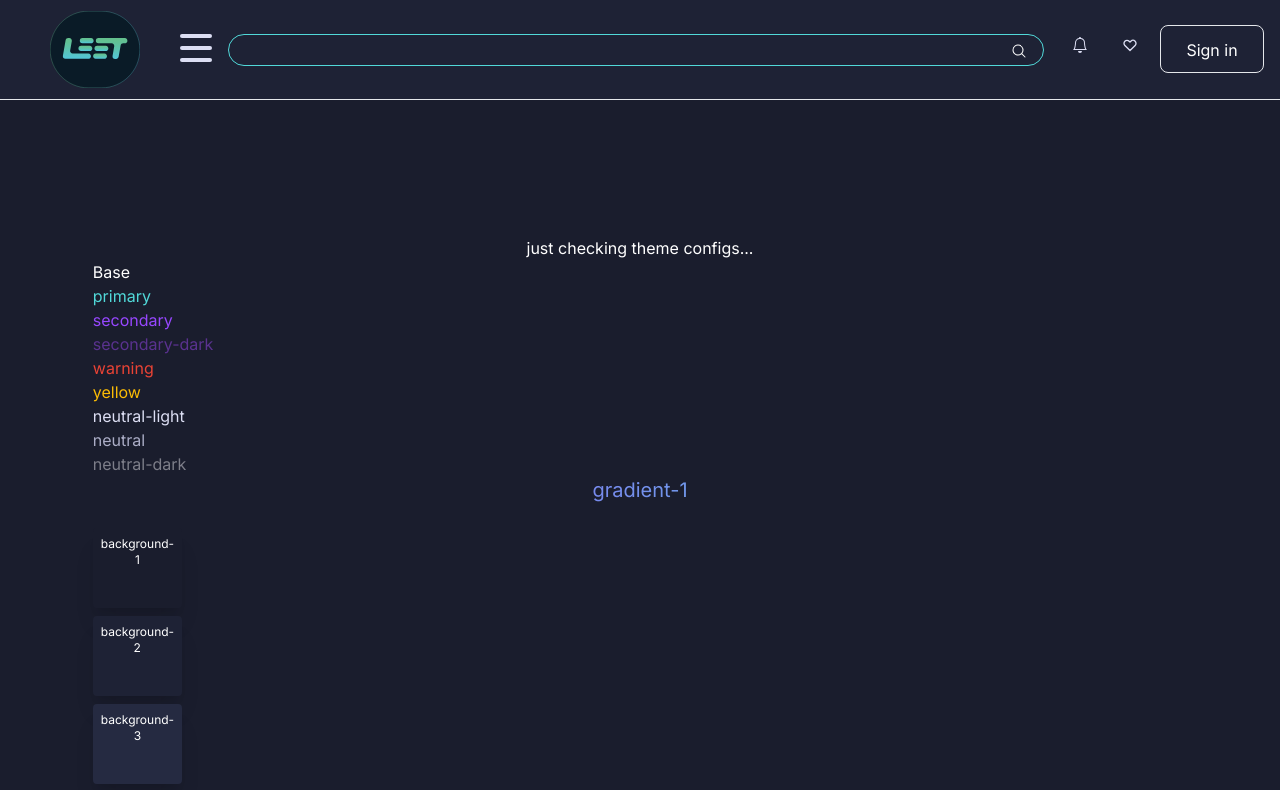
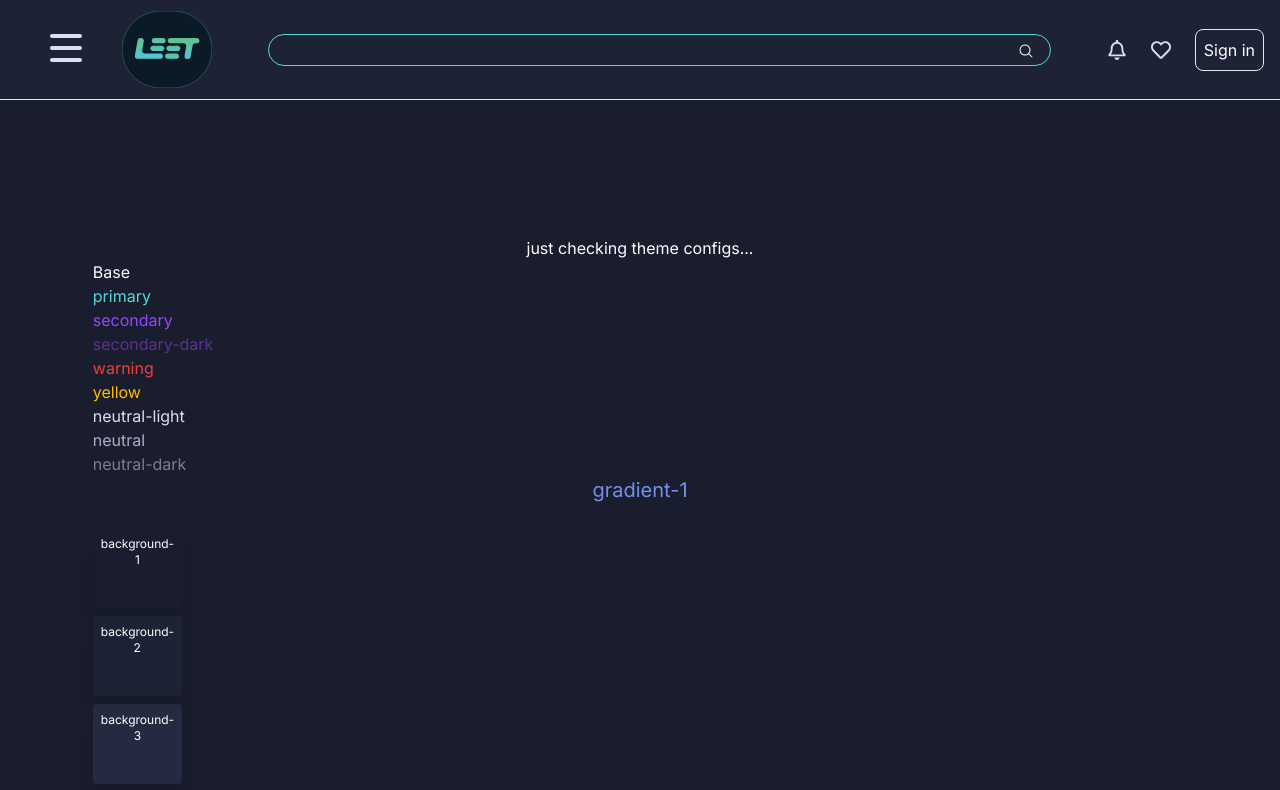
Before and after one commit to aya-fed/leet-marketplace, a React (Vite) app: page / in a window 1280 px wide. Shown: the top 790 px of the page. Built offline with nearby package versions, Linux system fonts and the light colour scheme.

Commit message:
Create sign in button

```diff
--- a/src/components/Header.jsx
+++ b/src/components/Header.jsx
@@ -7,6 +7,7 @@
 import Logo from "../assets/Leet-Logo.svg"
 import WishlistIcon from "./ui/WishlistIcon";
 import NotificationIcon from "./ui/NotificationIcon";
+import Button from "./ui/Button"
 
 const Header = () => {
 
@@ -20,28 +21,28 @@
 
   return (
     <div className="absolute top-0 left-0">
-      <div className="w-full h-[100px] px-4 bg-background-2 z-[199] fixed flex place-items-center border-b gap-4">
+      <div className="w-full h-[100px] px-4 bg-background-2 z-[199] fixed flex items-center border-b gap-4">
 
         <div className="flex items-center">
           <div className="h-6 w-[34px] bg-gradient-2" ></div>
-          {/* Leet logo */}
-          <div className="mr-10 w-[90px] h-[77px]"><img src={Logo} /></div>
           {/* hamburger menu */}
-          <div className="flex-col flex-nowrap justify-around w-8 h-8 z-10 text-background-4 cursor-pointer" onClick={handleToggle}>
+          <div className="flex-col flex-nowrap justify-around w-8 h-8 z-10 mr-10 text-background-4 cursor-pointer" onClick={handleToggle}>
             <div className="w-8 h-1 rounded-lg bg-neutral-light origin-top-left mb-2"></div>
             <div className="w-8 h-1 rounded-lg bg-neutral-light origin-top-left mb-2"></div>
             <div className="w-8 h-1 rounded-lg bg-neutral-light origin-top-left mb-2"></div>
           </div>
+          {/* Leet logo */}
+          <div className="mr-10 w-[90px] h-[77px]"><img src={Logo} /></div>
         </div>
 
         {/* search bar */}
-        <div className="h-8 w-[1008px] rounded-3xl bg-background-2 border border-primary  justify-center"><HiMagnifyingGlass className="className='text-neutral-light float-right mt-2 mx-4"/></div>
+        <div className="h-8 w-full rounded-3xl mr-10 bg-background-2 border border-primary justify-center"><HiMagnifyingGlass className="className='text-neutral-light float-right mt-2 mx-4"/></div>
 
         {/* wishlist/notification icons and sign in/account button */}
-        <div className="flex ">
-          <div className="hidden h-[50px] w-[50px] md:block p-3"><NotificationIcon /></div>
-          <div className="hidden h-[50px] w-[50px] md:block p-3"><WishlistIcon /></div>
-          <div className="hidden h-[48px] w-[104px] md:block border rounded-lg p-3">Sign in</div>
+        <div className="flex items-center gap-6">
+          <div className="hidden md:block"><NotificationIcon size={20} /></div>
+          <div className="hidden md:block"><WishlistIcon size={20}/></div>
+          <div className="hidden md:block border items-center rounded-lg w-max p-2"><Button /></div>
         </div>
       </div>
 
--- a/src/components/ui/Button.jsx
+++ b/src/components/ui/Button.jsx
@@ -0,0 +1,16 @@
+// Coded by Michele
+
+import React from 'react'
+
+const handleClick = () => {
+
+    }
+
+
+function Button() {
+  return (
+    <button type="button" onClick={handleClick}>Sign in</button>
+  )
+}
+
+export default Button
--- a/src/components/ui/NotificationIcon.jsx
+++ b/src/components/ui/NotificationIcon.jsx
@@ -2,11 +2,11 @@
 
 
 import { useState } from 'react'
-import { BsBellFill } from 'react-icons/bs'
-import { BsBell } from 'react-icons/bs'
+import { FaRegBell  } from 'react-icons/fa'
+import { FaBell } from 'react-icons/fa'
 
 
-function NotificationIcon() {
+function NotificationIcon({ className, size }) {
 
     const [isActive, setIsActive] = useState(false);
 
@@ -16,8 +16,8 @@
 
     return (
         <div>
-            {!isActive && <BsBell className='text-neutral-light' onClick={toggleState} />}
-            {isActive && <BsBellFill onClick={toggleState}/>}
+            {!isActive && <FaRegBell className='text-neutral-light' onClick={toggleState} size={size} />}
+            {isActive && <FaBell onClick={toggleState} size={size} />}
         </div>
 
     )
--- a/src/components/ui/WishlistIcon.jsx
+++ b/src/components/ui/WishlistIcon.jsx
@@ -1,11 +1,11 @@
 // Coded by Michele Carter
 
 import { useState } from 'react'
-import { HiOutlineHeart } from 'react-icons/hi'
-import { HiHeart } from 'react-icons/hi'
+import { FaRegHeart} from 'react-icons/fa'
+import { FaHeart} from 'react-icons/fa'
 
 
-function WishlistIcon() {
+function WishlistIcon({ className, size }) {
 
     const [isActive, setIsActive] = useState(false);
 
@@ -15,8 +15,8 @@
 
     return (
         <div>
-            {!isActive && <HiOutlineHeart className='text-neutral-light' onClick={toggleState} />}
-            {isActive && <HiHeart onClick={toggleState}/>}
+            {!isActive && <FaRegHeart  className='text-neutral-light' onClick={toggleState} size={size} />}
+            {isActive && <FaHeart  onClick={toggleState} size={size} />}
         </div>
 
     )
```
